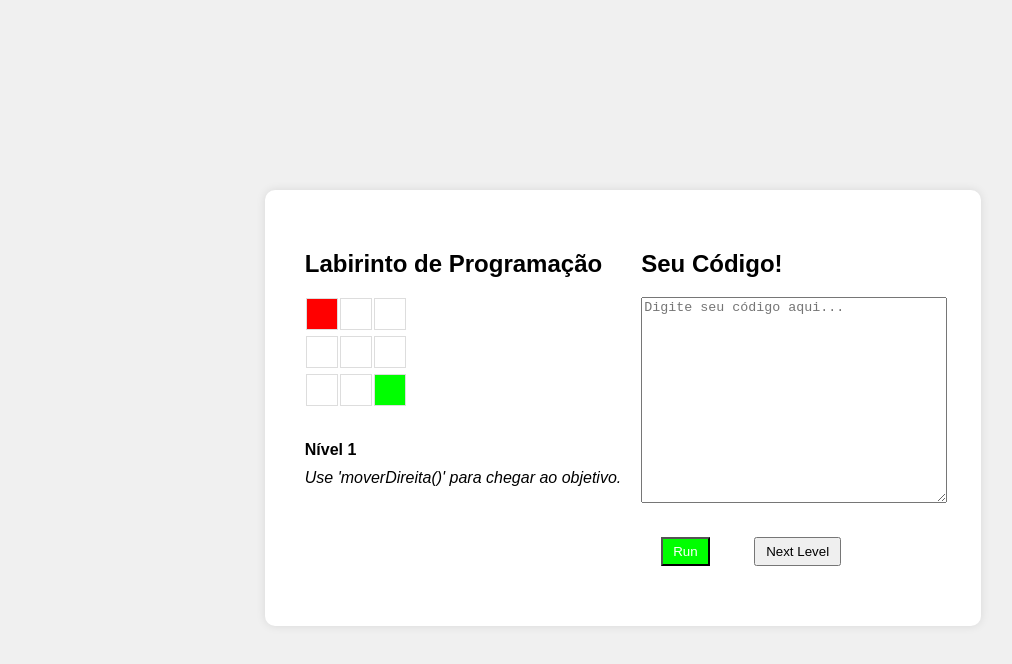
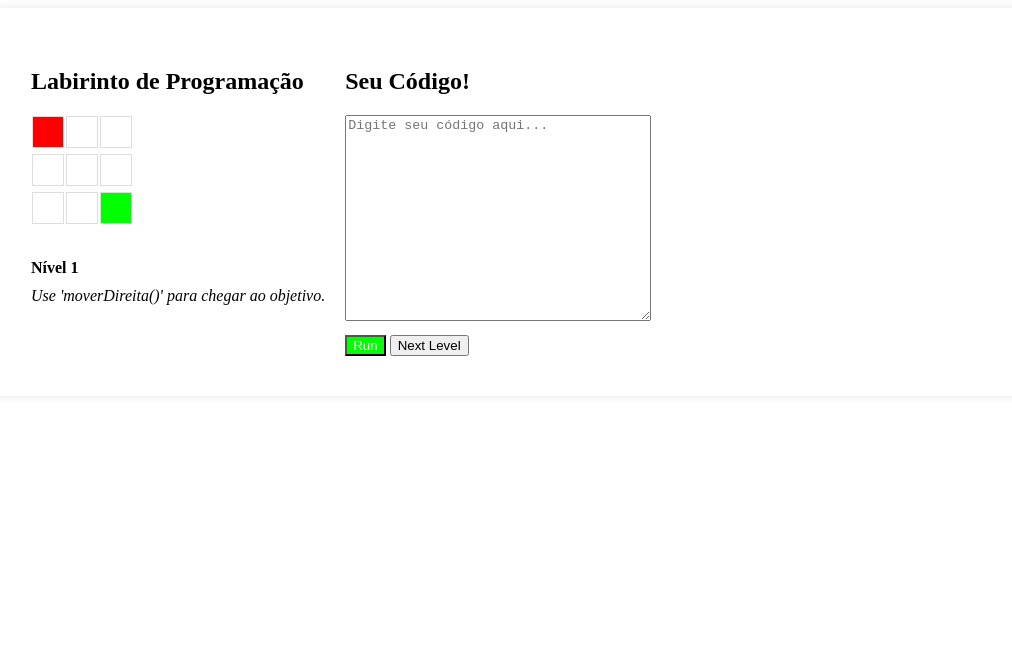
Before and after one commit to Carlosaugusto222/Educational-Programming-Game-for-All-Ages, a plain HTML site: page index.html in a window 1280 px wide. Shown: the whole page, without its empty margins (17-1029 px from the left). Drawn offline with Linux system fonts and the light colour scheme.

Commit message:
Atualizar o index.html

```diff
--- a/index.html
+++ b/index.html
@@ -5,7 +5,7 @@
     <meta name="viewport" content="width=device-width, initial-scale=1.0">
     <title>Aprendizagem de Lógica de Programação</title>
     <style>
-            body {
+            .body {
             font-family: Arial, sans-serif;
             display: flex;
             flex-direction: columm;
@@ -54,7 +54,7 @@
             height: 200px;
             margin-bottom: 10px;
         }
-        button {
+        .button {
             margin: 20px;
             padding: 5px 10px;
         }
```
